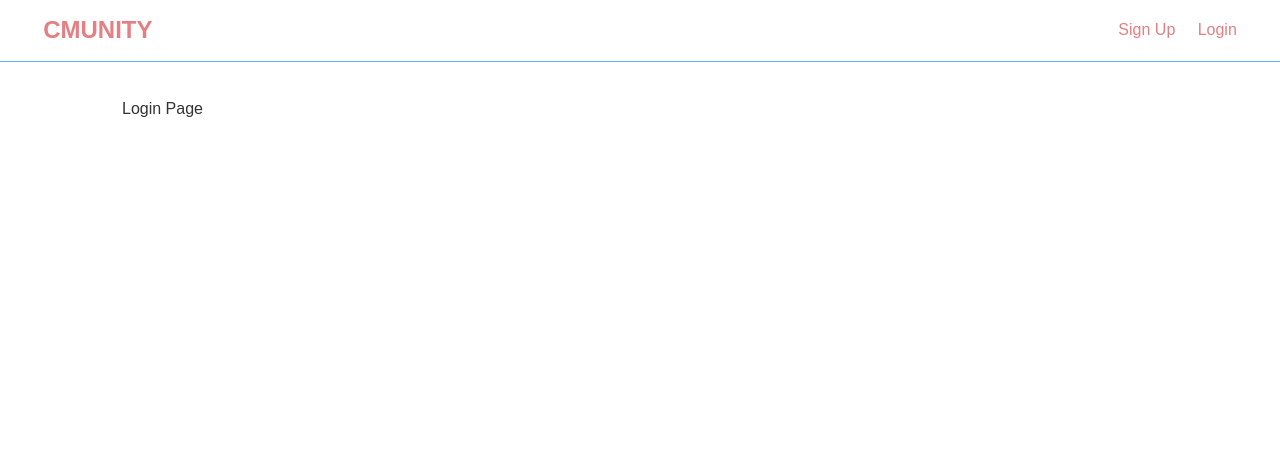
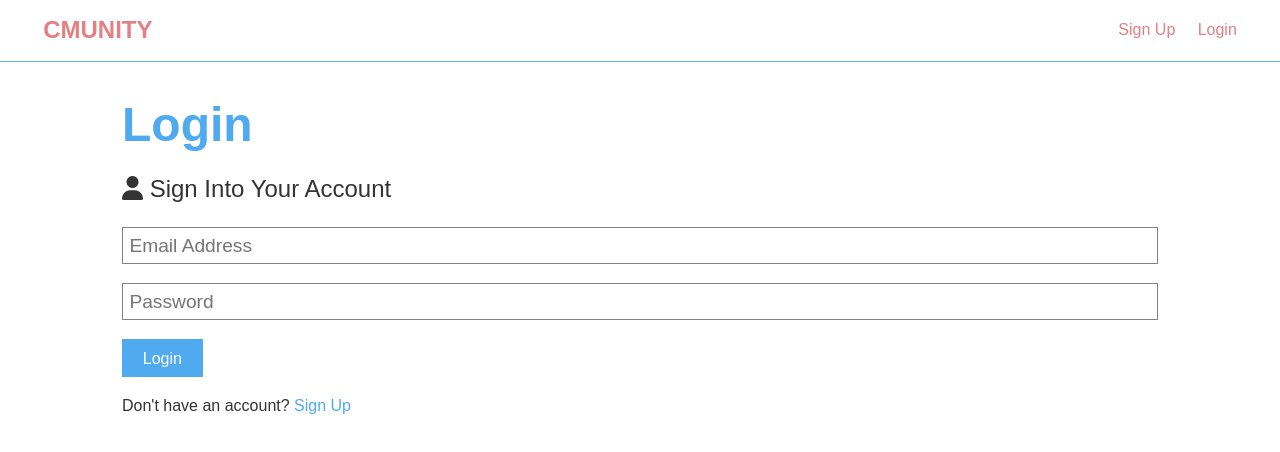
Before and after one commit to ngriffin23/cmunity-front-end, a React (Create React App) app in the folder client/: page /login in a window 1280 px wide. Shown: the top 452 px of the page. Built offline with nearby package versions, Linux system fonts and the light colour scheme.

Commit message:
adds login form to login component

```diff
--- a/client/src/auth/Login/Login.js
+++ b/client/src/auth/Login/Login.js
@@ -1,11 +1,57 @@
-import React from 'react'
+import React, { Fragment, useState } from "react";
+import { Link } from 'react-router-dom';
 
- const Login = () => {
-    return (
-        <div>
-            Login Page
+
+const Login = () => {
+    const [formData, setFormData] = useState({
+        email: '',
+        password: '',
+    });
+
+    const {  email, password } = formData;
+
+    const onChange = e => setFormData({ ...formData, [e.target.name]: e.target.value });
+
+    const onSubmit = e => {
+        e.preventDefault();
+        console.log('SUCCESS');
+    };
+
+  return (
+    <Fragment>
+      <h1 className="large text-primary">Login</h1>
+      <p className="lead">
+        <i className="fas fa-user"></i> Sign Into Your Account
+      </p>
+      <form className="form" onSubmit={e => onSubmit(e)}>
+        <div className="form-group">
+          <input
+            type="email"
+            placeholder="Email Address"
+            name="email"
+            value={email}
+            onChange={e => onChange(e)}
+            required
+            />
         </div>
-    )
-}
+        <div className="form-group">
+          <input
+            type="password"
+            placeholder="Password"
+            name="password"
+            value={password}
+            onChange={e => onChange(e)}
+            minLength="6"
+
+          />
+        </div>
+        <input type="submit" className="btn btn-primary" value="Login" />
+      </form>
+      <p className="my-1">
+        Don't have an account? <Link to='/register'>Sign Up</Link>
+      </p>
+    </Fragment>
+  );
+};
 
 export default Login;
```
